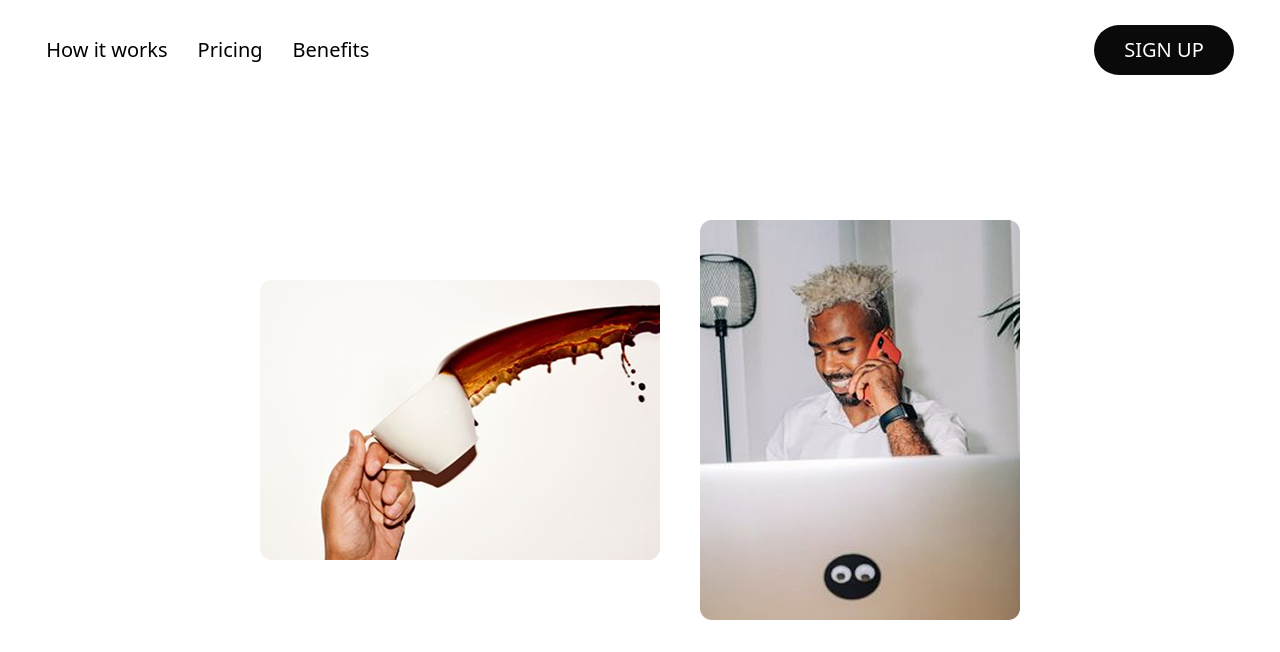
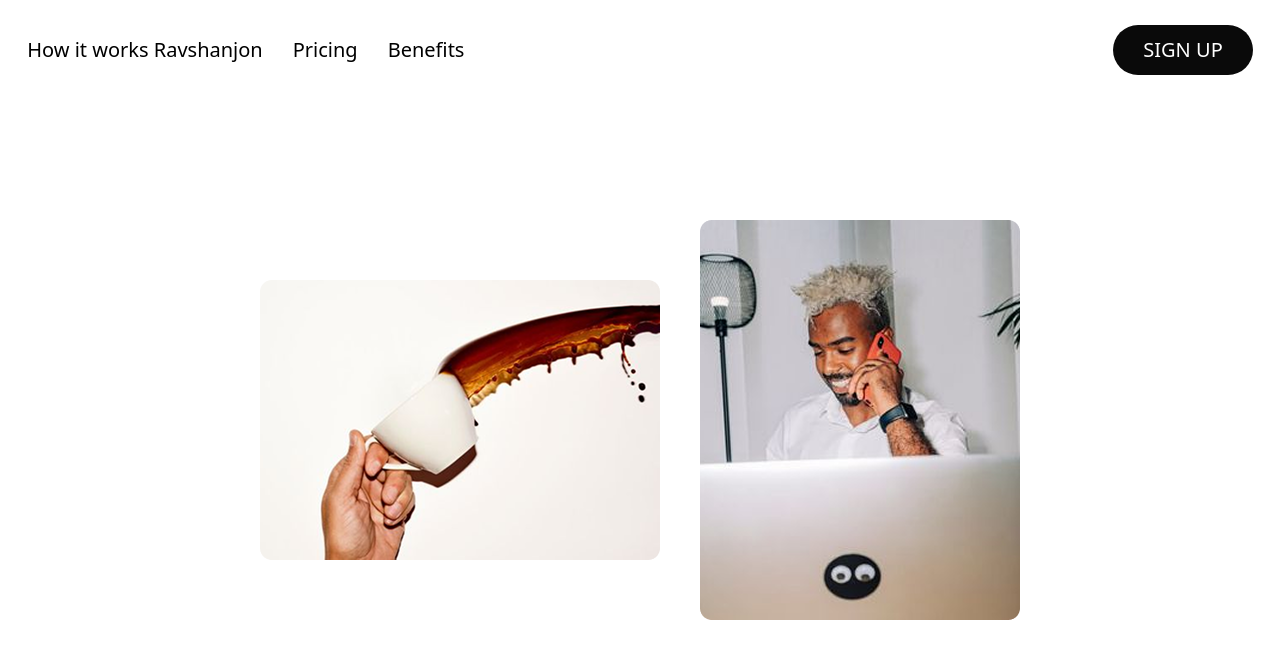
Before and after one commit to Ravshanjon-developer/GIT2, a website: page src/index.html in a window 1280 px wide. Shown: the top 652 px of the page. Drawn offline with Linux system fonts and the light colour scheme.

Commit message:
adding Ravshanjon in index.html

```diff
--- a/src/index.html
+++ b/src/index.html
@@ -11,12 +11,12 @@
     <div class="flex justify-around items-center p-[25px] px-[20px]">
         <img src="./navigation (4).svg" alt="" class="lg:hidden">
         <div class="hidden lg:flex gap-[30px]">
-            <p>How it works</p>
+            <p>How it works  Ravshanjon</p>
             <p>Pricing</p>
             <p>Benefits</p>
         </div>
         <div class="c:\Users\hp ryzen7 8 ядро\Downloads\navigation (4).svg lg:w-5/10"></div>
-         <button class="bg-[#0A0A0A] text-white px-[30px]  p-[10px] rounded-[32px] lg:uppercase">Sign up</button>
+         <button class="bg-[#0A0A0A] text-white px-[30px]  p-[10px] rounded-[32px] lg:uppercase">Sign up </button>
     </div>
     <div class="flex flex-col lg:flex-row w-8/10 justify-center items-center m-auto pt-[50px] lg:pt-[120px] gap-[40px]">
         <img src="./IMAGE (30).png" alt="" class=""><img src="./IMAGE (31).png" alt="">
```
